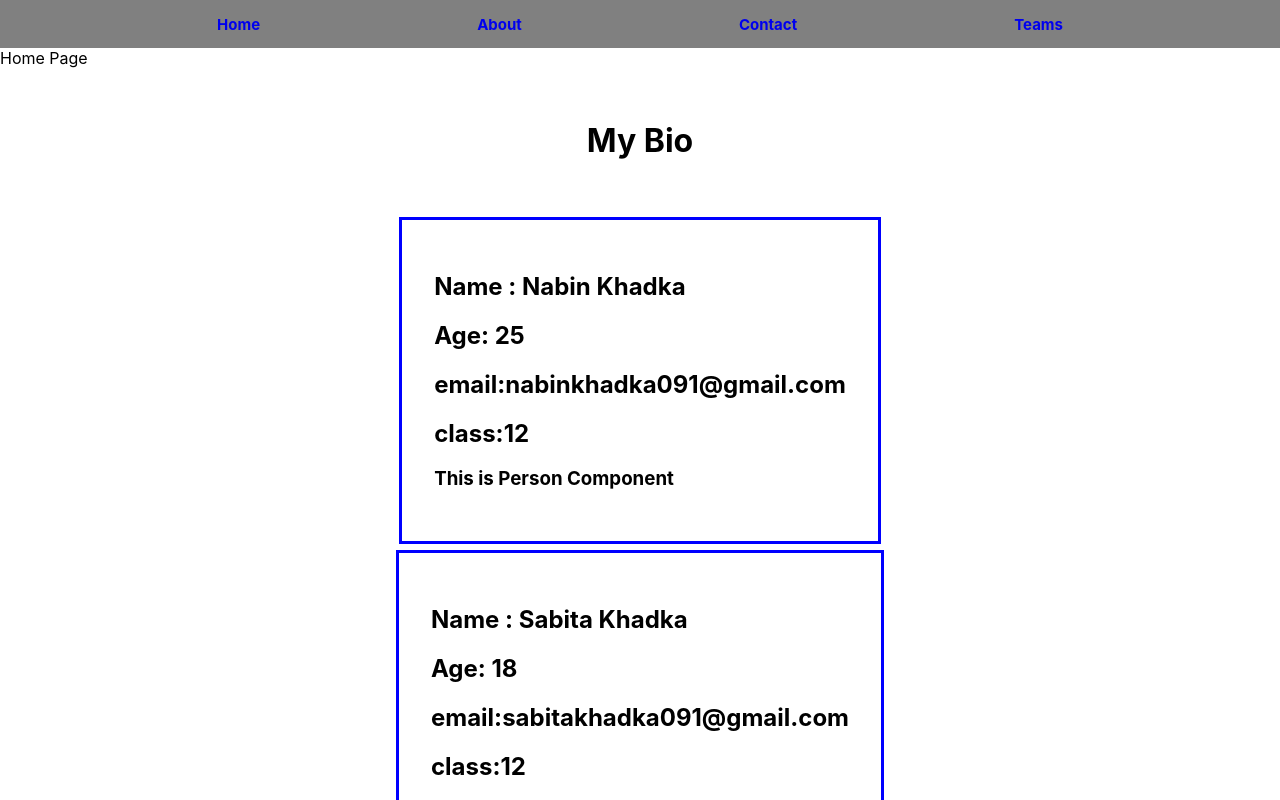
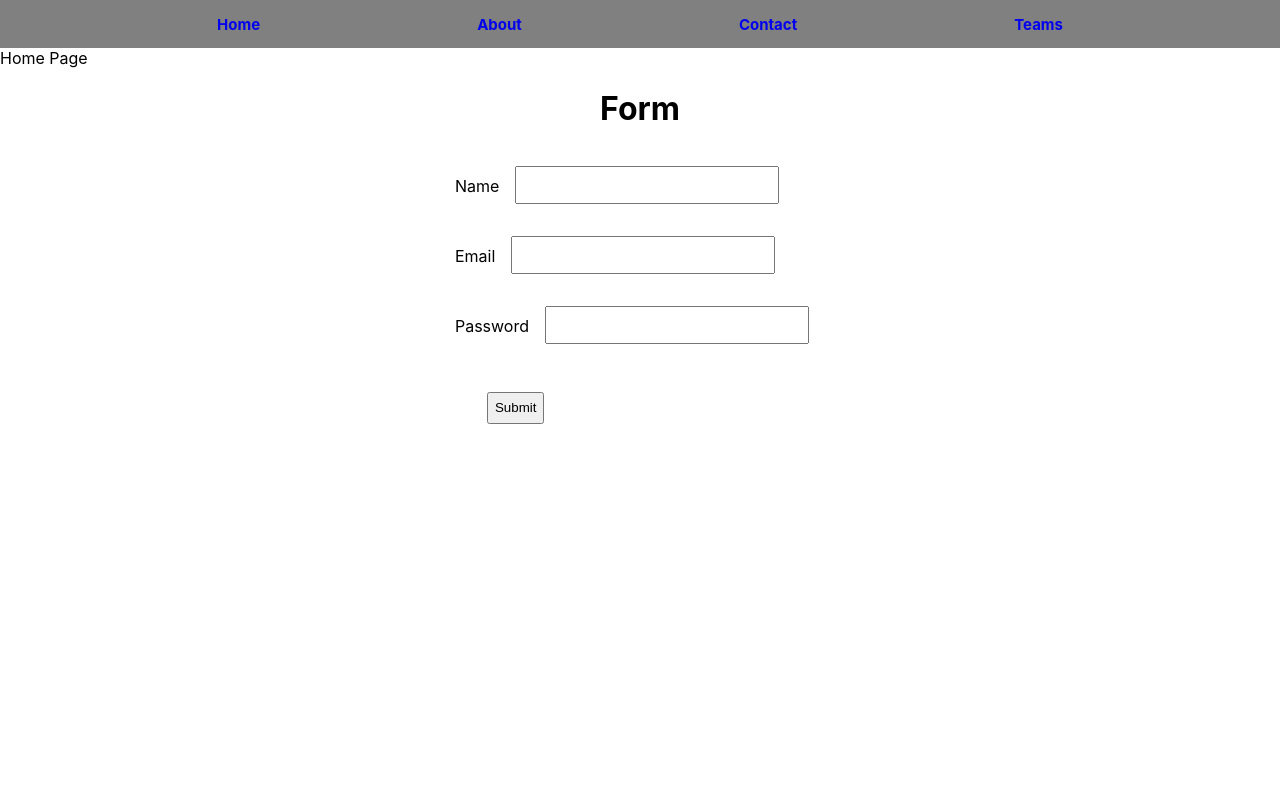
Before and after one commit to iamsabitak/ReactBeginnerProject, a React (Create React App) app: page / in a window 1280 px wide. Shown: the top 800 px of the page. Built offline with nearby package versions, Linux system fonts and the light colour scheme.

Commit message:
updating

```diff
--- a/src/App.js
+++ b/src/App.js
@@ -5,6 +5,7 @@ import About from './components/About'
 import Contact from './components/Contact'
 import Teams from './components/Teams'
 import Navbar  from './components/Navbar'
+import StatesandOthers from './components/StatesandOthers'
 
 const App = () => {
 
@@ -22,6 +23,7 @@ const App = () => {
 
 </Router>
 
+    {/* <StatesandOthers/> */}
    </>
   )
 }
--- a/src/components/About.jsx
+++ b/src/components/About.jsx
@@ -1,14 +1,9 @@
 import React from 'react'
-import Person from './Person'
+
 const About = () => {
   return (
     <div>
         About
-
-        <h1 style={{padding:'2rem'}}>My Bio</h1>
-      <Person Name = {'Nabin Khadka'} age={'25'} email={'nabinkhadka091@gmail.com'}/>
-      <Person Name = {'Sabita Khadka'} age='18' email={'sabitakhadka091@gmail.com'}/>
-      <Person Name = {'Nirmala Khadka'} age={'17'} email={'nirmalakhadka091@gmail.com'}/>
     </div>
   )
 }
--- a/src/components/Contact.jsx
+++ b/src/components/Contact.jsx
@@ -1,10 +1,9 @@
 import React from 'react'
-import Person from './Person'
-export const Contact = () => {
+
+ const Contact = () => {
   return (
     <div>Contact
-        <h1 style={{padding:'2rem'}}>My Bio</h1>
-        <Person Name = {'Sabita Khadka'} age='18' email={'sabitakhadka091@gmail.com'}/>
+
     </div>
   )
 }
--- /dev/null
+++ b/src/components/Form.jsx
@@ -0,0 +1,79 @@
+import React from "react";
+import { useState } from "react";
+function Form() {
+
+  const [form, setForm] = useState()
+//   const [form, setForm] = useState({
+//     name:'' ,
+//    email:'',
+//    password:''
+
+// }
+  const onChange = (e) => {
+    setForm(e.target.value)
+  }
+
+  return (
+    <div
+      style={{
+        display: "flex",
+        justifyContent: "center",
+        alignItems: "center",
+        flexDirection: "column",
+      }}
+    >
+      <h1>Form</h1>
+      <form>
+        <label htmlFor="name">Name</label>
+        <input
+          type="text"
+          value={form}
+          onChange={onChange}
+          style={{
+            height: "2rem",
+            width: "16rem",
+            fontSize: "20px",
+            margin: "1rem",
+          }}
+        />
+        <br />
+        <label htmlFor="name">Email</label>
+        <input
+          type="text"
+          value={form}
+          onChange={(e) => setForm(e.target.value)}
+          style={{
+            height: "2rem",
+            width: "16rem",
+            fontSize: "20px",
+            margin: "1rem",
+          }}
+        />
+        <br />
+        <label htmlFor="name">Password</label>
+        <input
+          type="text"
+          value={form}
+          onChange={(e) => setForm(e.target.value)}
+          style={{
+            height: "2rem",
+            width: "16rem",
+            fontSize: "20px",
+            margin: "1rem",
+          }}
+        />
+        <br />
+        <input
+          type="submit"
+          style={{
+            height: "2rem",
+            margin: "2rem",
+          }}
+        />
+        <h1>{form}</h1>
+      </form>
+    </div>
+  );
+}
+
+export default Form;
--- a/src/components/Homes.jsx
+++ b/src/components/Homes.jsx
@@ -1,60 +1,16 @@
 import React from 'react'
-import { useState,useEffect } from 'react'
-import Person from './Person'
+
+import Form from './Form'
 
 function Homes() {
-  let bgcolor =()=>{
-    document.querySelector('body').style.backgroundColor = 'aqua'//<--events
-  }
-
-  const [Counter,setCounter] = useState(0) //<-- Hooks - useState
-  const onClickIncrease = ()=>{
-      setCounter(Counter+1);
-  }
-
-  const onClickDecrease = ()=>{
-      setCounter(Counter-1);
-    }
-
-    useEffect(() => {        // <--useEffect
-      console.log("useEffect is Runnning");
-    }, [Counter])
 
   return (
+    <>
+
     <div>Home Page
-      <div
-    style={{display:'flex',
-       justifyContent:'center',
-       alignItems:'center',
-       flexDirection:'column',
-      }}>
-
-       <h1 style={{padding:'2rem'}}>My Bio</h1>
-      <Person Name = {'Nabin Khadka'} age={'25'} email={'nabinkhadka091@gmail.com'}/>
-      <Person Name = {'Sabita Khadka'} age='18' email={'sabitakhadka091@gmail.com'}/>
-      <Person Name = {'Nirmala Khadka'} age={'17'} email={'nirmalakhadka091@gmail.com'}/>
-      <Person Name = {'Sona Khadka'} age={'30'} email={'sonakhadka091@gmail.com'}/>
-
-     <h1 id='counter'> Counter = {Counter}</h1>
-     <button
-     onClick={onClickIncrease}
-  //   onClick={()=>{  //<-- can be done like this also
-  //     setCounter(Counter+1);
-  // }}
-      style={{margin:'5px', fontSize:'10px',padding:'10px'}}>Increase by 1</button>
-     <button
-     onClick={onClickDecrease}
-  //    onClick={()=>{ //<-- can be done like this also
-  //     setCounter(Counter+1);
-  // }}
-     style={{margin:'5px', fontSize:'10px',padding:'10px'}}>Decrease by 1</button>
- {/* {events} */}
-     <br />
-     <button onClick={bgcolor} //{bgcolor()} will directly change the backgroundcolor
-     style={{padding:'10px',
-     fontSize:'1rem'}} >Click here to change backgroungcolor</button>
+      <Form/>
     </div>
-    </div>
+    </>
   )
 }
 
--- /dev/null
+++ b/src/components/StatesandOthers.jsx
@@ -0,0 +1,59 @@
+import React from 'react'
+import { useState,useEffect } from 'react'
+import Person from './Person'
+function StatesandOthers() {
+    let bgcolor =()=>{
+        document.querySelector('body').style.backgroundColor = 'aqua'//<--events
+      }
+
+      const [Counter,setCounter] = useState(0) //<-- Hooks - useState
+      const onClickIncrease = ()=>{
+          setCounter(Counter+1);
+      }
+
+      const onClickDecrease = ()=>{
+          setCounter(Counter-1);
+        }
+
+        useEffect(() => {        // <--useEffect
+          console.log("useEffect is Runnning");
+        }, [Counter])
+  return (
+    <div>
+        <div
+    style={{display:'flex',
+       justifyContent:'center',
+       alignItems:'center',
+       flexDirection:'column',
+      }}>
+
+       <h1 style={{padding:'2rem'}}>My Bio</h1>
+      <Person Name = {'Nabin Khadka'} age={'25'} email={'nabinkhadka091@gmail.com'}/>
+      <Person Name = {'Sabita Khadka'} age='18' email={'sabitakhadka091@gmail.com'}/>
+      <Person Name = {'Nirmala Khadka'} age={'17'} email={'nirmalakhadka091@gmail.com'}/>
+      <Person Name = {'Sona Khadka'} age={'30'} email={'sonakhadka091@gmail.com'}/>
+
+     <h1 id='counter'> Counter = {Counter}</h1>
+     <button
+     onClick={onClickIncrease}
+  //   onClick={()=>{  //<-- can be done like this also
+  //     setCounter(Counter+1);
+  // }}
+      style={{margin:'5px', fontSize:'10px',padding:'10px'}}>Increase by 1</button>
+     <button
+     onClick={onClickDecrease}
+  //    onClick={()=>{ //<-- can be done like this also
+  //     setCounter(Counter+1);
+  // }}
+     style={{margin:'5px', fontSize:'10px',padding:'10px'}}>Decrease by 1</button>
+ {/* {events} */}
+     <br />
+     <button onClick={bgcolor} //{bgcolor()} will directly change the backgroundcolor
+     style={{padding:'10px',
+     fontSize:'1rem'}} >Click here to change backgroungcolor</button>
+    </div>
+    </div>
+  )
+}
+
+export default StatesandOthers
--- a/src/components/Teams.jsx
+++ b/src/components/Teams.jsx
@@ -1,14 +1,9 @@
 import React from 'react'
-import Person from './Person'
 
 const Teams = () => {
   return (
     <div>Teams
-        <h1 style={{padding:'2rem'}}>My Bio</h1>
-      <Person Name = {'Nabin Khadka'} age={'25'} email={'nabinkhadka091@gmail.com'}/>
-      <Person Name = {'Sabita Khadka'} age='18' email={'sabitakhadka091@gmail.com'}/>
-      <Person Name = {'Nirmala Khadka'} age={'17'} email={'nirmalakhadka091@gmail.com'}/>
-      <Person Name = {'Sona Khadka'} age={'30'} email={'sonakhadka091@gmail.com'}/>
+
     </div>
   )
 }
```
